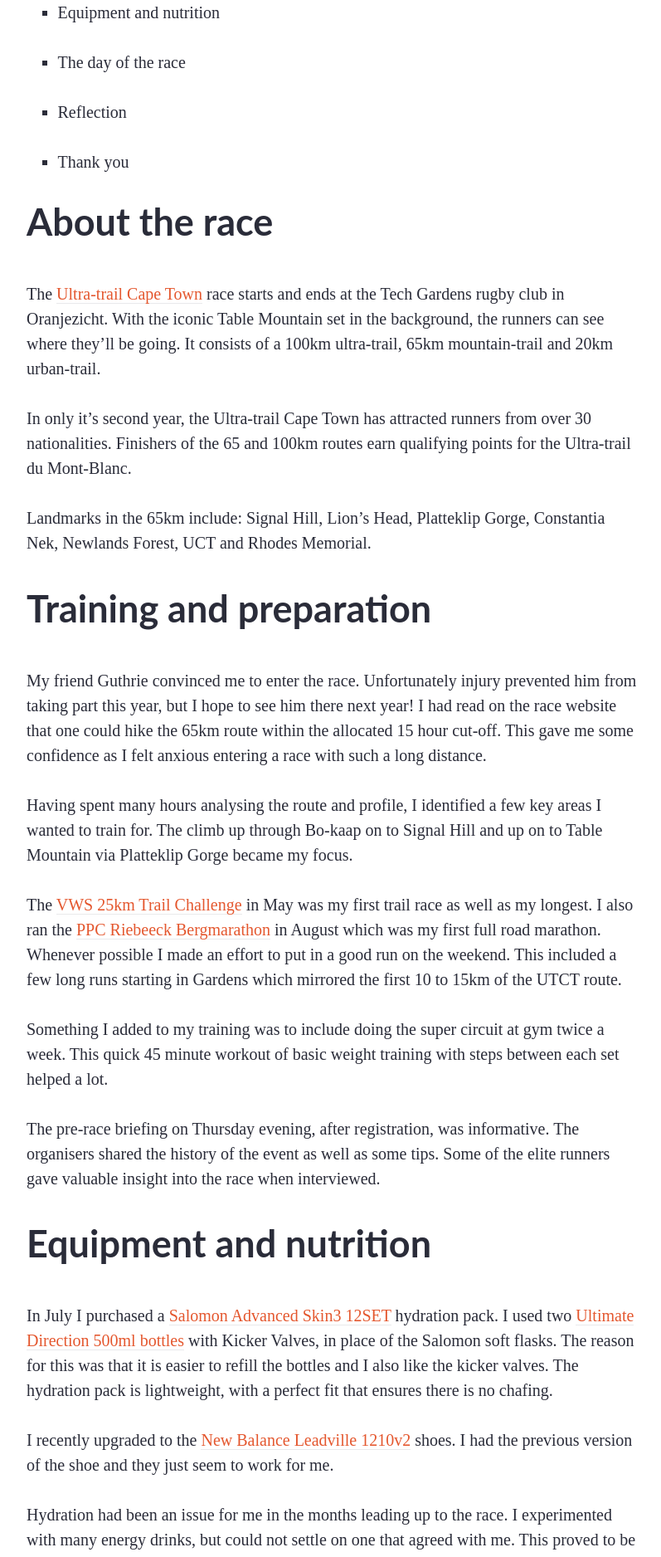
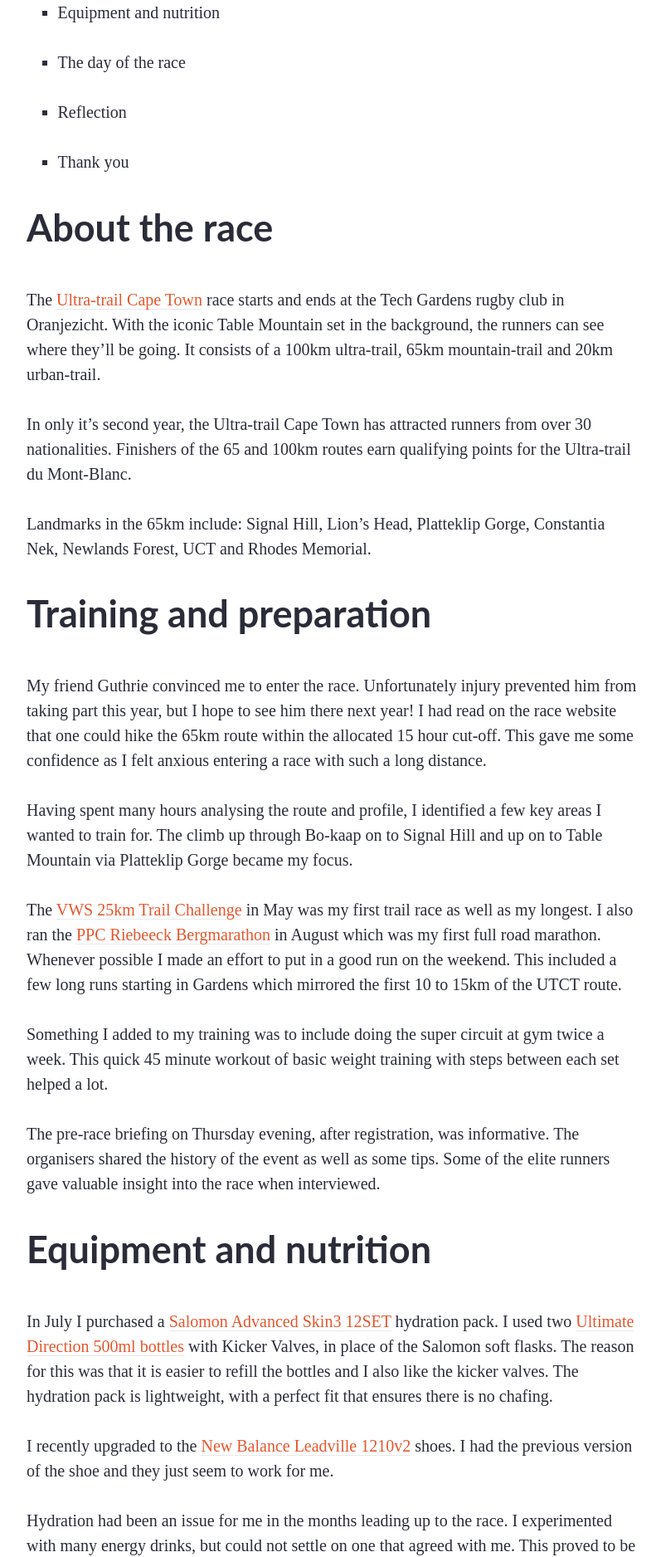
Before and after one commit to michaelthorne/michaelthorne.github.io, a Jekyll site: the page built from index.html, in a window 1280 px wide. Shown: the part 878-2754 px from the top of the page at 83% size, without its empty margins (238-1035 px from the left). Built offline with Jekyll 4.4.1, drawn with Linux system fonts in a browser that asks for light colours; some web fonts are replaced.

Commit message:
list + h2 margin

```diff
--- a/_sass/objects/article.scss
+++ b/_sass/objects/article.scss
@@ -122,6 +122,10 @@ article {
         li {
             margin-bottom: 1.5em;
         }
+
+        &+ h2 {
+            margin-top: 0.8125em;
+        }
     }
 
     ul {
```
